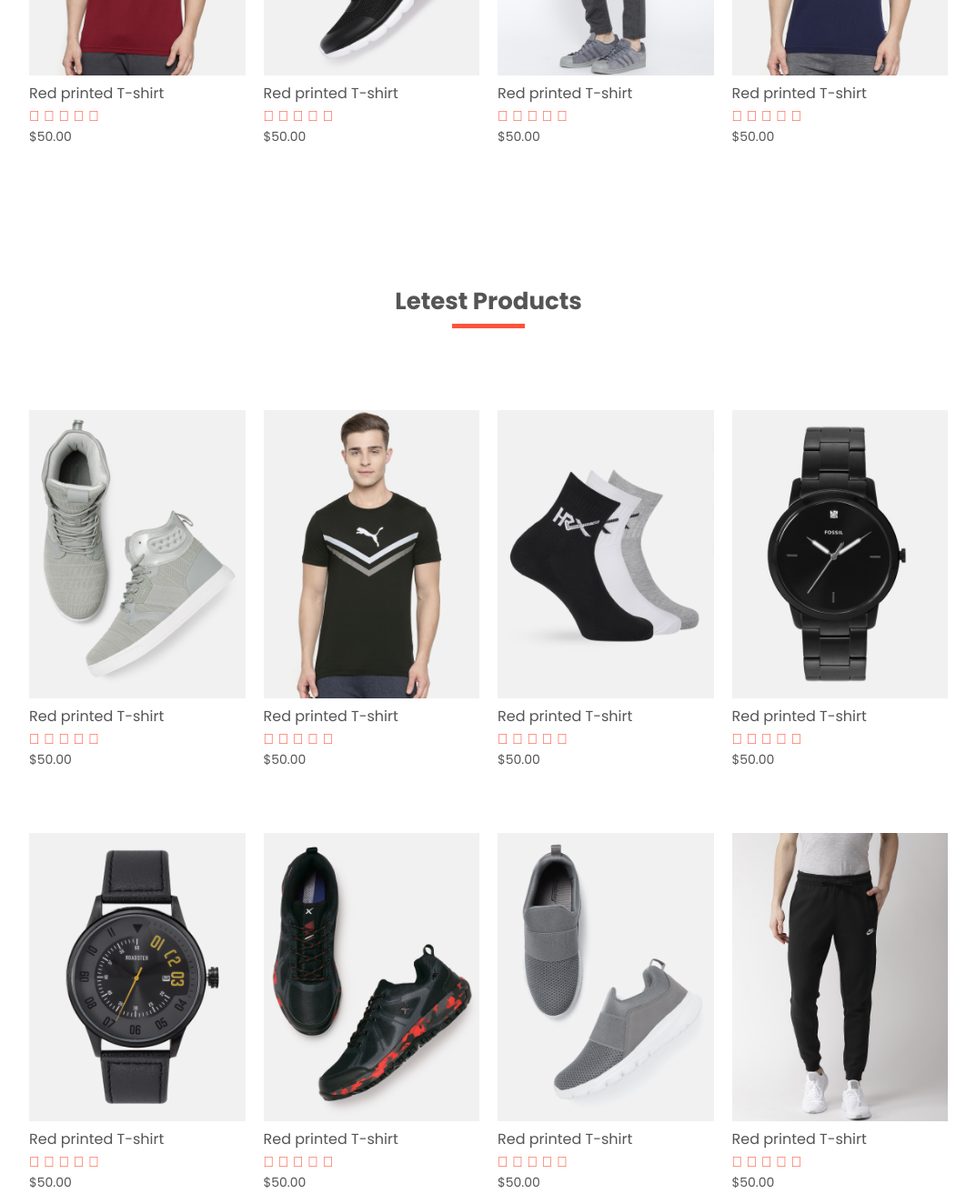
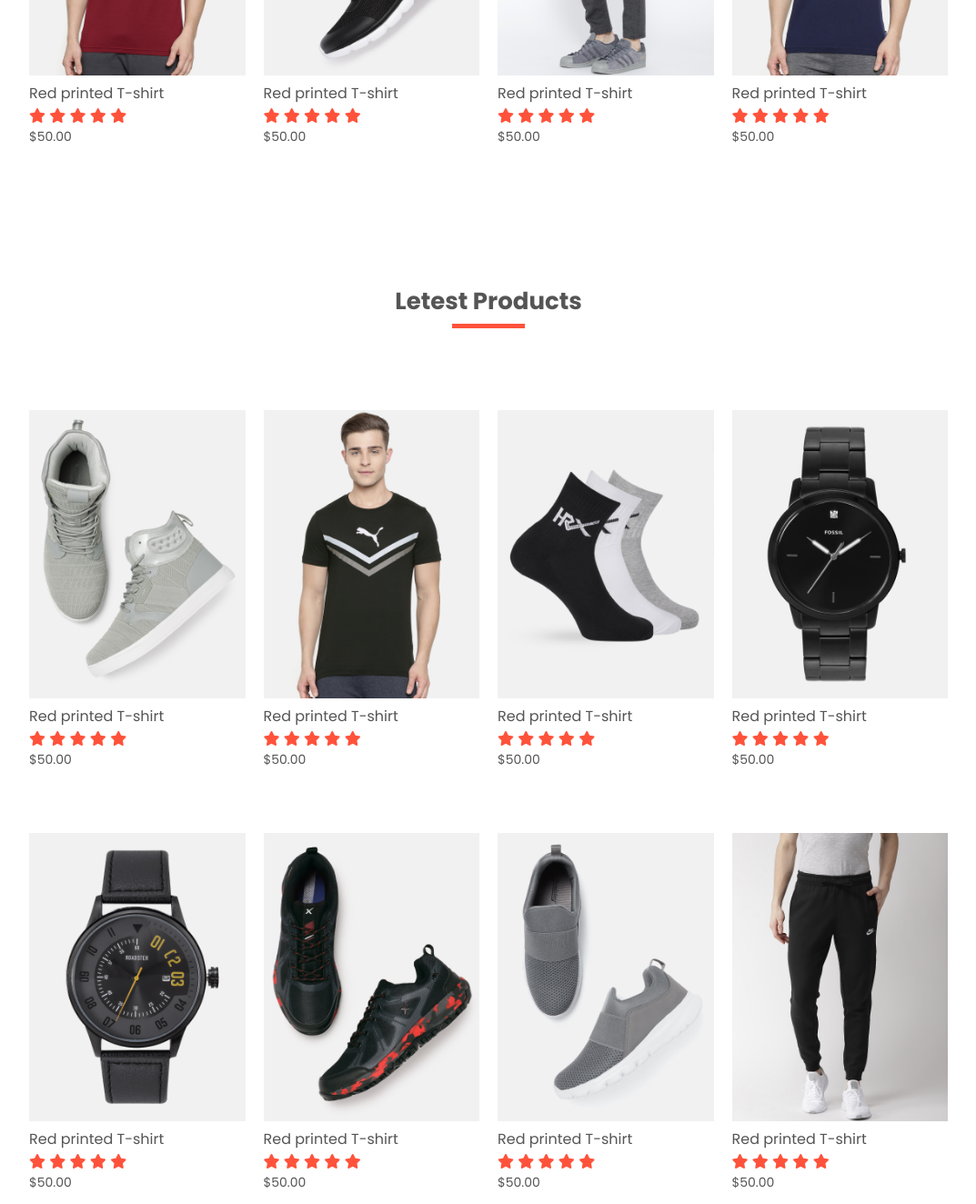
Before and after one commit to radhe203/pinkstore, a plain HTML site: page index.html in a window 1280 px wide. Shown: the part 1440-2764 px from the top of the page at 91% size, without its empty margins (103-1176 px from the left). Drawn offline with Linux system fonts and the light colour scheme.

Commit message:
fixed fontawesome icons

```diff
--- a/index.html
+++ b/index.html
@@ -7,8 +7,7 @@
     <meta name="viewport" content="width=device-width, initial-scale=1.0">
     <title>Redstore E-commerce ! website Desine</title>
     <link rel="stylesheet" href="style.css">
-    <link rel="stylesheet"
-        href="https://cdn.jsdelivr.net/npm/@fortawesome/fontawesome-free@5.15.4/css/fontawesome.min.css">
+    <link rel="stylesheet" href="https://cdnjs.cloudflare.com/ajax/libs/font-awesome/6.5.1/css/all.min.css" integrity="sha512-DTOQO9RWCH3ppGqcWaEA1BIZOC6xxalwEsw9c2QQeAIftl+Vegovlnee1c9QX4TctnWMn13TZye+giMm8e2LwA==" crossorigin="anonymous" referrerpolicy="no-referrer" />
 </head>
 
 <body>
@@ -66,11 +65,11 @@
                <a href="products-detail-page.html"><img src="./images/product-1.jpg" style="cursor: pointer;"></a>
                 <h4>Red printed T-shirt</h4>
                 <div class="rating">
-                    <i class="fa fa-star"></i>
-                    <i class="fa fa-star"></i>
-                    <i class="fa fa-star"></i>
-                    <i class="fa fa-star"></i>
-                    <i class="fa fa-star"></i>
+                    <i class="fa-solid fa-star"></i>
+                    <i class="fa-solid fa-star"></i>
+                   <i class="fa-solid fa-star"></i>
+                   <i class="fa-solid fa-star"></i>
+                   <i class="fa-solid fa-star"></i>
                 </div>
                 <p>$50.00</p>
             </div>
@@ -78,11 +77,11 @@
                 <img src="./images/product-2.jpg" alt="">
                 <h4>Red printed T-shirt</h4>
                 <div class="rating">
-                    <i class="fa fa-star"></i>
-                    <i class="fa fa-star"></i>
-                    <i class="fa fa-star"></i>
-                    <i class="fa fa-star"></i>
-                    <i class="fa fa-star"></i>
+                   <i class="fa-solid fa-star"></i>
+                   <i class="fa-solid fa-star"></i>
+                   <i class="fa-solid fa-star"></i>
+                   <i class="fa-solid fa-star"></i>
+                   <i class="fa-solid fa-star"></i>
                 </div>
                 <p>$50.00</p>
             </div>
@@ -90,11 +89,11 @@
                 <img src="./images/product-3.jpg" alt="">
                 <h4>Red printed T-shirt</h4>
                 <div class="rating">
-                    <i class="fa fa-star"></i>
-                    <i class="fa fa-star"></i>
-                    <i class="fa fa-star"></i>
-                    <i class="fa fa-star"></i>
-                    <i class="fa fa-star"></i>
+                   <i class="fa-solid fa-star"></i>
+                   <i class="fa-solid fa-star"></i>
+                   <i class="fa-solid fa-star"></i>
+                   <i class="fa-solid fa-star"></i>
+                   <i class="fa-solid fa-star"></i>
                 </div>
                 <p>$50.00</p>
             </div>
@@ -102,11 +101,11 @@
                 <img src="./images/product-4.jpg" alt="">
                 <h4>Red printed T-shirt</h4>
                 <div class="rating">
-                    <i class="fa fa-star"></i>
-                    <i class="fa fa-star"></i>
-                    <i class="fa fa-star"></i>
-                    <i class="fa fa-star"></i>
-                    <i class="fa fa-star"></i>
+                   <i class="fa-solid fa-star"></i>
+                   <i class="fa-solid fa-star"></i>
+                   <i class="fa-solid fa-star"></i>
+                   <i class="fa-solid fa-star"></i>
+                   <i class="fa-solid fa-star"></i>
                 </div>
                 <p>$50.00</p>
             </div>
@@ -122,11 +121,11 @@
                 <img src="./images/product-5.jpg" alt="">
                 <h4>Red printed T-shirt</h4>
                 <div class="rating">
-                    <i class="fa fa-star"></i>
-                    <i class="fa fa-star"></i>
-                    <i class="fa fa-star"></i>
-                    <i class="fa fa-star"></i>
-                    <i class="fa fa-star"></i>
+                   <i class="fa-solid fa-star"></i>
+                   <i class="fa-solid fa-star"></i>
+                   <i class="fa-solid fa-star"></i>
+                   <i class="fa-solid fa-star"></i>
+                   <i class="fa-solid fa-star"></i>
                 </div>
                 <p>$50.00</p>
             </div>
@@ -134,11 +133,11 @@
                 <img src="./images/product-6.jpg" alt="">
                 <h4>Red printed T-shirt</h4>
                 <div class="rating">
-                    <i class="fa fa-star"></i>
-                    <i class="fa fa-star"></i>
-                    <i class="fa fa-star"></i>
-                    <i class="fa fa-star"></i>
-                    <i class="fa fa-star"></i>
+                   <i class="fa-solid fa-star"></i>
+                   <i class="fa-solid fa-star"></i>
+                   <i class="fa-solid fa-star"></i>
+                   <i class="fa-solid fa-star"></i>
+                   <i class="fa-solid fa-star"></i>
                 </div>
                 <p>$50.00</p>
             </div>
@@ -146,11 +145,11 @@
                 <img src="./images/product-7.jpg" alt="">
                 <h4>Red printed T-shirt</h4>
                 <div class="rating">
-                    <i class="fa fa-star"></i>
-                    <i class="fa fa-star"></i>
-                    <i class="fa fa-star"></i>
-                    <i class="fa fa-star"></i>
-                    <i class="fa fa-star"></i>
+                   <i class="fa-solid fa-star"></i>
+                   <i class="fa-solid fa-star"></i>
+                   <i class="fa-solid fa-star"></i>
+                   <i class="fa-solid fa-star"></i>
+                   <i class="fa-solid fa-star"></i>
                 </div>
                 <p>$50.00</p>
             </div>
@@ -158,11 +157,11 @@
                 <img src="./images/product-8.jpg" alt="">
                 <h4>Red printed T-shirt</h4>
                 <div class="rating">
-                    <i class="fa fa-star"></i>
-                    <i class="fa fa-star"></i>
-                    <i class="fa fa-star"></i>
-                    <i class="fa fa-star"></i>
-                    <i class="fa fa-star"></i>
+                   <i class="fa-solid fa-star"></i>
+                   <i class="fa-solid fa-star"></i>
+                   <i class="fa-solid fa-star"></i>
+                   <i class="fa-solid fa-star"></i>
+                   <i class="fa-solid fa-star"></i>
                 </div>
                 <p>$50.00</p>
             </div>
@@ -172,11 +171,11 @@
                 <img src="./images/product-9.jpg" alt="">
                 <h4>Red printed T-shirt</h4>
                 <div class="rating">
-                    <i class="fa fa-star"></i>
-                    <i class="fa fa-star"></i>
-                    <i class="fa fa-star"></i>
-                    <i class="fa fa-star"></i>
-                    <i class="fa fa-star"></i>
+                   <i class="fa-solid fa-star"></i>
+                   <i class="fa-solid fa-star"></i>
+                   <i class="fa-solid fa-star"></i>
+                   <i class="fa-solid fa-star"></i>
+                   <i class="fa-solid fa-star"></i>
                 </div>
                 <p>$50.00</p>
             </div>
@@ -184,11 +183,11 @@
                 <img src="./images/product-10.jpg" alt="">
                 <h4>Red printed T-shirt</h4>
                 <div class="rating">
-                    <i class="fa fa-star"></i>
-                    <i class="fa fa-star"></i>
-                    <i class="fa fa-star"></i>
-                    <i class="fa fa-star"></i>
-                    <i class="fa fa-star"></i>
+                   <i class="fa-solid fa-star"></i>
+                   <i class="fa-solid fa-star"></i>
+                   <i class="fa-solid fa-star"></i>
+                   <i class="fa-solid fa-star"></i>
+                   <i class="fa-solid fa-star"></i>
                 </div>
                 <p>$50.00</p>
             </div>
@@ -196,11 +195,11 @@
                 <img src="./images/product-11.jpg" alt="">
                 <h4>Red printed T-shirt</h4>
                 <div class="rating">
-                    <i class="fa fa-star"></i>
-                    <i class="fa fa-star"></i>
-                    <i class="fa fa-star"></i>
-                    <i class="fa fa-star"></i>
-                    <i class="fa fa-star"></i>
+                   <i class="fa-solid fa-star"></i>
+                   <i class="fa-solid fa-star"></i>
+                   <i class="fa-solid fa-star"></i>
+                   <i class="fa-solid fa-star"></i>
+                   <i class="fa-solid fa-star"></i>
                 </div>
                 <p>$50.00</p>
             </div>
@@ -208,11 +207,11 @@
                 <img src="./images/product-12.jpg" alt="">
                 <h4>Red printed T-shirt</h4>
                 <div class="rating">
-                    <i class="fa fa-star"></i>
-                    <i class="fa fa-star"></i>
-                    <i class="fa fa-star"></i>
-                    <i class="fa fa-star"></i>
-                    <i class="fa fa-star"></i>
+                   <i class="fa-solid fa-star"></i>
+                   <i class="fa-solid fa-star"></i>
+                   <i class="fa-solid fa-star"></i>
+                   <i class="fa-solid fa-star"></i>
+                   <i class="fa-solid fa-star"></i>
                 </div>
                 <p>$50.00</p>
             </div>
@@ -250,11 +249,11 @@
                     <p>Lorem ipsum dolor sit amet consectetur, adipisicing elit. Reprehenderit optio cumque nostrum
                         blanditiis animi ducimus quisquam dolorum ex provident iste.</p>
                     <div class="rating">
-                        <i class="fa fa-star"></i>
-                        <i class="fa fa-star"></i>
-                        <i class="fa fa-star"></i>
-                        <i class="fa fa-star"></i>
-                        <i class="fa fa-star"></i>
+                       <i class="fa-solid fa-star"></i>
+                       <i class="fa-solid fa-star"></i>
+                       <i class="fa-solid fa-star"></i>
+                       <i class="fa-solid fa-star"></i>
+                       <i class="fa-solid fa-star"></i>
                     </div>
                     <img src="./images/user-1.png" alt="">
                     <h3>Ben Parker</h3>
@@ -263,11 +262,11 @@
                     <p>Lorem ipsum dolor sit amet consectetur, adipisicing elit. Reprehenderit optio cumque nostrum
                         blanditiis animi ducimus quisquam dolorum ex provident iste.</p>
                     <div class="rating">
-                        <i class="fa fa-star"></i>
-                        <i class="fa fa-star"></i>
-                        <i class="fa fa-star"></i>
-                        <i class="fa fa-star"></i>
-                        <i class="fa fa-star"></i>
+                       <i class="fa-solid fa-star"></i>
+                       <i class="fa-solid fa-star"></i>
+                       <i class="fa-solid fa-star"></i>
+                       <i class="fa-solid fa-star"></i>
+                       <i class="fa-solid fa-star"></i>
                     </div>
                     <img src="./images/user-2.png" alt="">
                     <h3>Will Smith</h3>
@@ -276,11 +275,11 @@
                     <p>Lorem ipsum dolor sit amet consectetur, adipisicing elit. Reprehenderit optio cumque nostrum
                         blanditiis animi ducimus quisquam dolorum ex provident iste.</p>
                     <div class="rating">
-                        <i class="fa fa-star"></i>
-                        <i class="fa fa-star"></i>
-                        <i class="fa fa-star"></i>
-                        <i class="fa fa-star"></i>
-                        <i class="fa fa-star"></i>
+                       <i class="fa-solid fa-star"></i>
+                       <i class="fa-solid fa-star"></i>
+                       <i class="fa-solid fa-star"></i>
+                       <i class="fa-solid fa-star"></i>
+                       <i class="fa-solid fa-star"></i>
                     </div>
                     <img src="./images/user-3.png" alt="">
                     <h3>Jack Ma</h3>
--- a/style.css
+++ b/style.css
@@ -87,9 +87,7 @@ nav ul li{
     min-width: 250px;
     margin-bottom: 30px;
 }
-.row{
 
-}
 .col-3{
     flex-basis: 30%;
 }
@@ -138,7 +136,7 @@ nav ul li{
 .col-4 p{
     font-size:14px;
 }
-.rating .fa{
+.rating .fa-solid{
     color: #ff523b;
 }
 .col-4:hover{
```
Also changed, not shown: products.html (+60 -60 lines).
